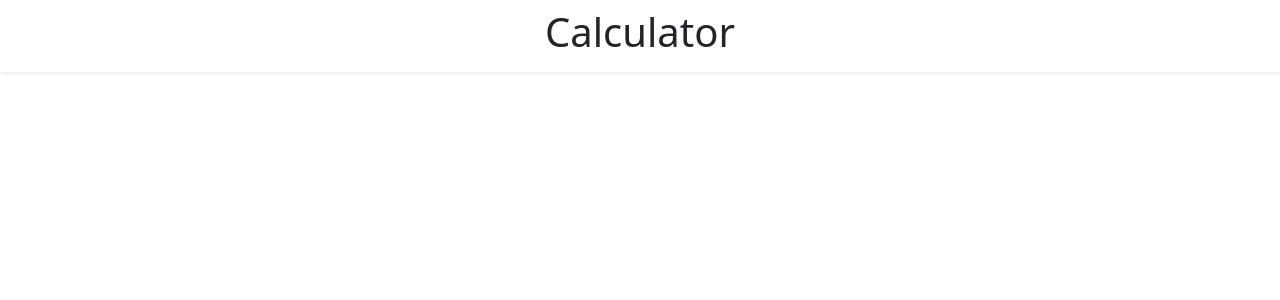
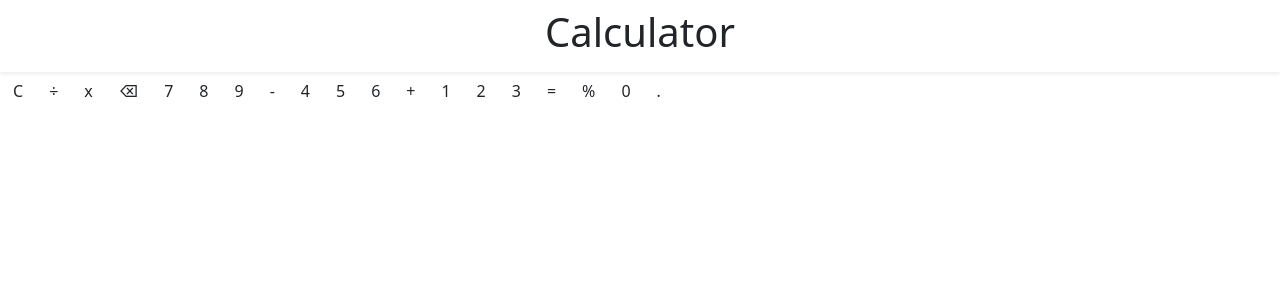
Before and after one commit to gideonadeti/calculator, a React (Vite) app: page / in a window 1280 px wide. Shown: the top 300 px of the page. Built offline with nearby package versions, Linux system fonts and the light colour scheme.

Commit message:
Set up Display and Keys components in Main component

```diff
--- a/src/components/Main.tsx
+++ b/src/components/Main.tsx
@@ -1,3 +1,12 @@
+import Display from "./Display";
+import Keys from "./Keys";
+import { keys } from "../lib/calculator-data";
+
 export default function Main() {
-  return <main className="flex-grow-1"></main>;
+  return (
+    <main className="flex-grow-1">
+      <Display input="" output="" />
+      <Keys keysData={keys} />
+    </main>
+  );
 }
--- a/src/types.ts
+++ b/src/types.ts
@@ -1,14 +1,14 @@
 export interface KeyProps {
   keyData: {
     id: string;
-    value: string;
+    value: string | number;
   };
 }
 
 export interface KeysProps {
   keysData: {
     id: string;
-    value: string;
+    value: string | number;
   }[];
 }
 
```
